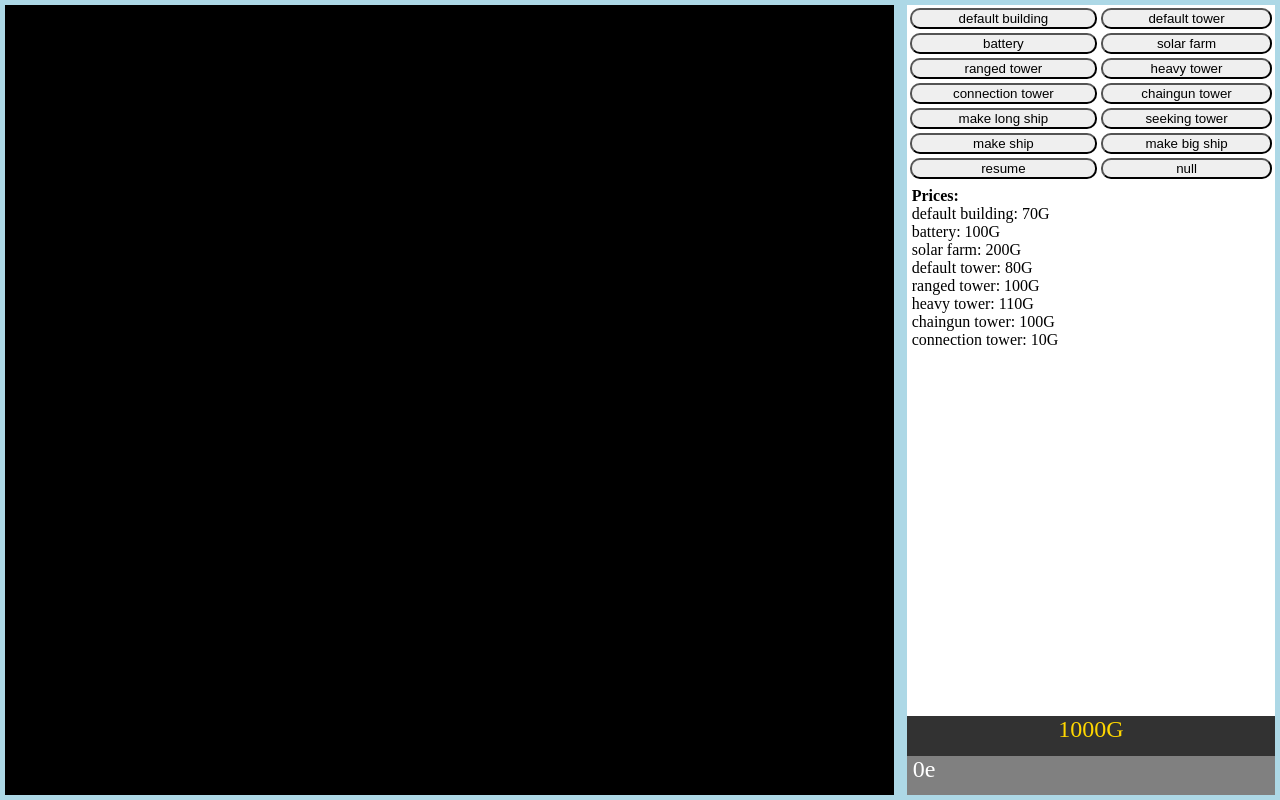
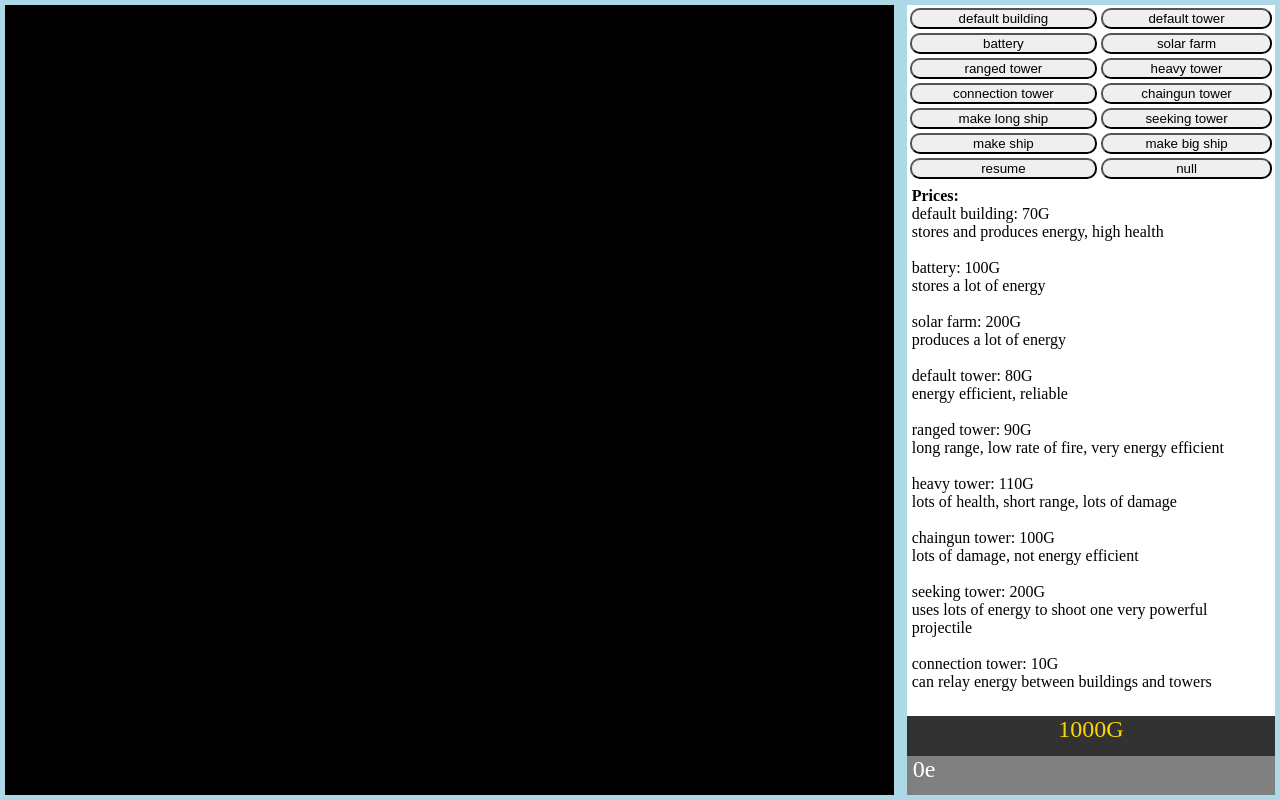
Before and after one commit to vinport16/js-game, a plain HTML site: page index.html in a window 1280 px wide. Drawn offline with Linux system fonts and the light colour scheme.

Commit message:
added info to UI

```diff
--- a/objects.js
+++ b/objects.js
@@ -79,7 +79,7 @@ var enemies = []; // all of the objects under enemy control
 var gems = 1000; // start with 500 gems (money);
 var prices = {};
 prices.defaultTower = 80;
-prices.rangedTower = 100;
+prices.rangedTower = 90;
 prices.heavyTower = 110;
 prices.chaingunTower = 100;
 prices.seekingTower = 200;
--- a/script.js
+++ b/script.js
@@ -141,14 +141,15 @@ function displayGems(){
 function showPrices(){
   document.getElementById("text").innerHTML =
     "<strong>Prices:</strong><br>"+
-    "default building: "+prices.defaultBuilding+"G<br>"+
-    "battery: "+prices.battery+"G<br>"+
-    "solar farm: "+prices.solarFarm+"G<br>"+
-    "default tower: "+prices.defaultTower+"G<br>"+
-    "ranged tower: "+prices.rangedTower+"G<br>"+
-    "heavy tower: "+prices.heavyTower+"G<br>"+
-    "chaingun tower: "+prices.chaingunTower+"G<br>"+
-    "connection tower: "+prices.connectionTower+"G<br>";
+    "default building: "+prices.defaultBuilding+"G<br>stores and produces energy, high health<br><br>"+
+    "battery: "+prices.battery+"G<br>stores a lot of energy<br><br>"+
+    "solar farm: "+prices.solarFarm+"G<br>produces a lot of energy<br><br>"+
+    "default tower: "+prices.defaultTower+"G<br>energy efficient, reliable<br><br>"+
+    "ranged tower: "+prices.rangedTower+"G<br>long range, low rate of fire, very energy efficient<br><br>"+
+    "heavy tower: "+prices.heavyTower+"G<br>lots of health, short range, lots of damage<br><br>"+
+    "chaingun tower: "+prices.chaingunTower+"G<br>lots of damage, not energy efficient<br><br>"+
+    "seeking tower: "+prices.seekingTower+"G<br>uses lots of energy to shoot one very powerful projectile<br><br>"+
+    "connection tower: "+prices.connectionTower+"G<br>can relay energy between buildings and towers<br><br>";
 
 }
 
--- a/style.css
+++ b/style.css
@@ -27,6 +27,7 @@ button{
 div.textbox{
   height: 90%;
   width: 100%;
+  overflow-y: scroll;
 }
 
 div.text{
```
